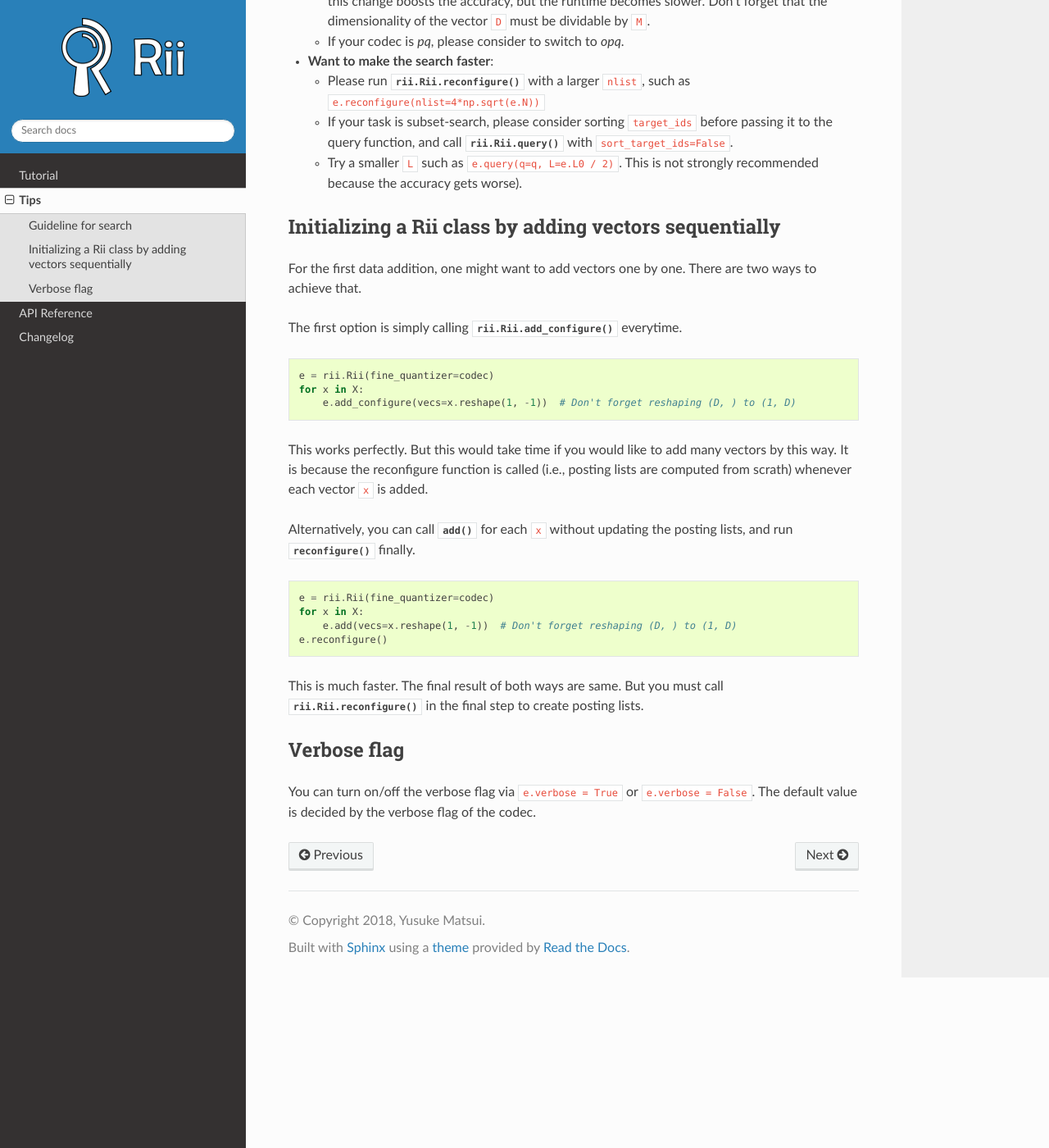
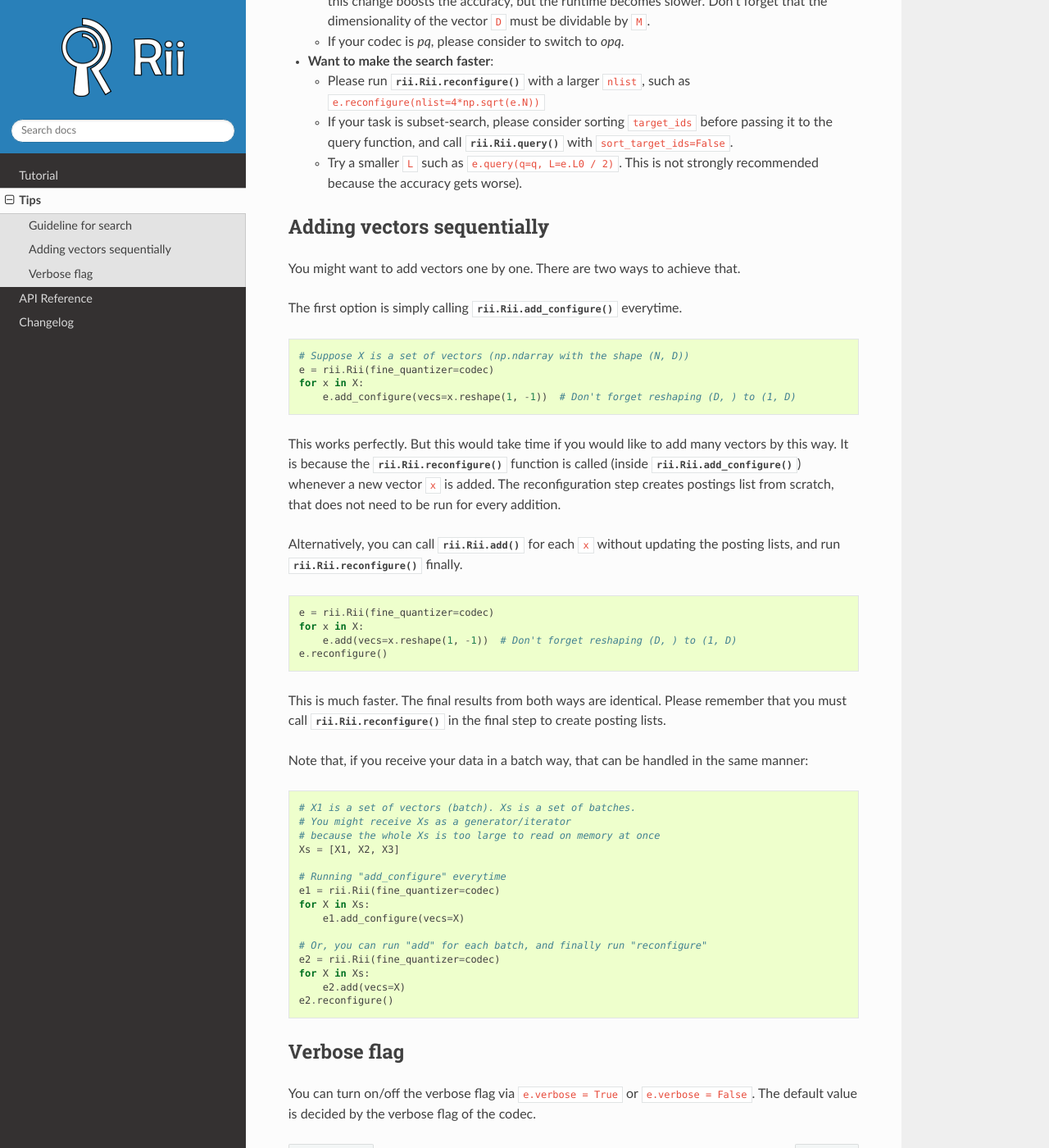
Before and after one commit to matsui528/rii, a Sphinx documentation site: the page built from docs/source/tips.rst, in a window 1280 px wide and 1400 px high, scrolled down 398 px. Shown: the whole window at 82% size. Built offline with Sphinx 7.4.7 and the Read the Docs theme 2.0.0, drawn with Linux system fonts in a browser that asks for light colours; formulas are drawn with MathJax 3.

Commit message:
bug of print functions. some docs update

```diff
--- a/docs/source/tips.rst
+++ b/docs/source/tips.rst
@@ -39,28 +39,32 @@ Some useful tips for tuning of search parameters:
 
 .. _sequential_add:
 
-Initializing a Rii class by adding vectors sequentially
+Adding vectors sequentially
 --------------------------------------------------------
 
-For the first data addition, one might want to add vectors one by one.
+You might want to add vectors one by one.
 There are two ways to achieve that.
 
 The first option is simply calling :func:`rii.Rii.add_configure` everytime.
 
 .. code-block:: python
 
+    # Suppose X is a set of vectors (np.ndarray with the shape (N, D))
     e = rii.Rii(fine_quantizer=codec)
     for x in X:
         e.add_configure(vecs=x.reshape(1, -1))  # Don't forget reshaping (D, ) to (1, D)
 
-This works perfectly. But this would take time if you would like to add many vectors
-by this way.
-It is because the reconfigure function is called (i.e., posting lists are computed from
-scrath) whenever each vector ``x`` is added.
+This works perfectly.
+But this would take time if you would like to add many vectors by this way.
+It is because the :func:`rii.Rii.reconfigure` function is called
+(inside :func:`rii.Rii.add_configure`) whenever a new vector ``x`` is added.
+The reconfiguration step creates postings list from scratch,
+that does not need to be run for every addition.
 
-Alternatively, you can call :func:`add` for each ``x`` without updating
+
+Alternatively, you can call :func:`rii.Rii.add` for each ``x`` without updating
 the posting lists, and run
-:func:`reconfigure` finally.
+:func:`rii.Rii.reconfigure` finally.
 
 .. code-block:: python
 
@@ -69,8 +73,28 @@ the posting lists, and run
         e.add(vecs=x.reshape(1, -1))  # Don't forget reshaping (D, ) to (1, D)
     e.reconfigure()
 
-This is much faster. The final result of both ways are same.
-But you must call :func:`rii.Rii.reconfigure` in the final step to create posting lists.
+This is much faster. The final results from both ways are identical.
+Please remember that you must call :func:`rii.Rii.reconfigure` in the final step to create posting lists.
+
+Note that, if you receive your data in a batch way, that can be handled in the same manner:
+
+.. code-block:: python
+
+    # X1 is a set of vectors (batch). Xs is a set of batches.
+    # You might receive Xs as a generator/iterator
+    # because the whole Xs is too large to read on memory at once
+    Xs = [X1, X2, X3]
+
+    # Running "add_configure" everytime
+    e1 = rii.Rii(fine_quantizer=codec)
+    for X in Xs:
+        e1.add_configure(vecs=X)
+
+    # Or, you can run "add" for each batch, and finally run "reconfigure"
+    e2 = rii.Rii(fine_quantizer=codec)
+    for X in Xs:
+        e2.add(vecs=X)
+    e2.reconfigure()
 
 
 
```
Also changed, not shown: README.md (+11 -10 lines), docs/source/tutorial.rst (+5 -2 lines), 1 other file.
